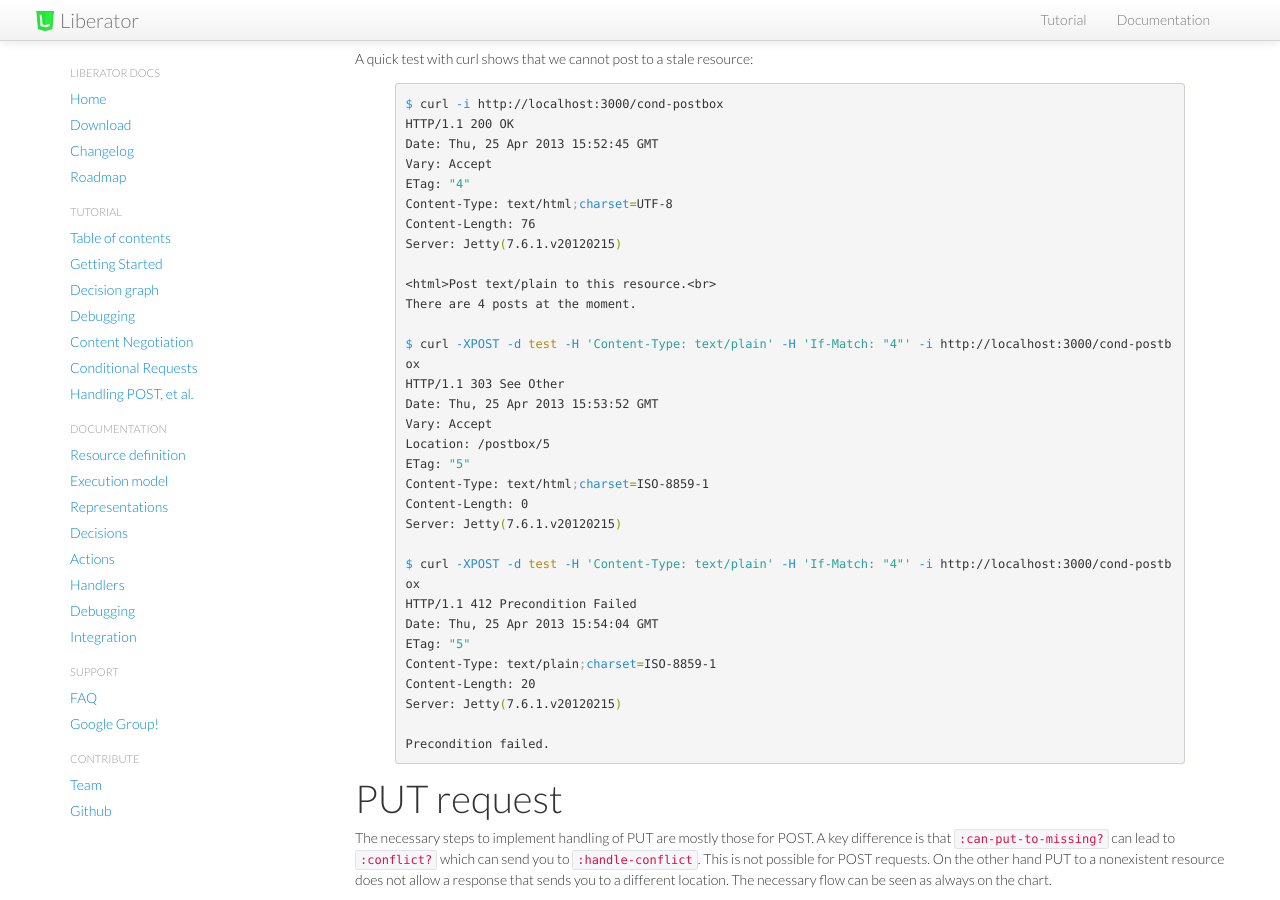
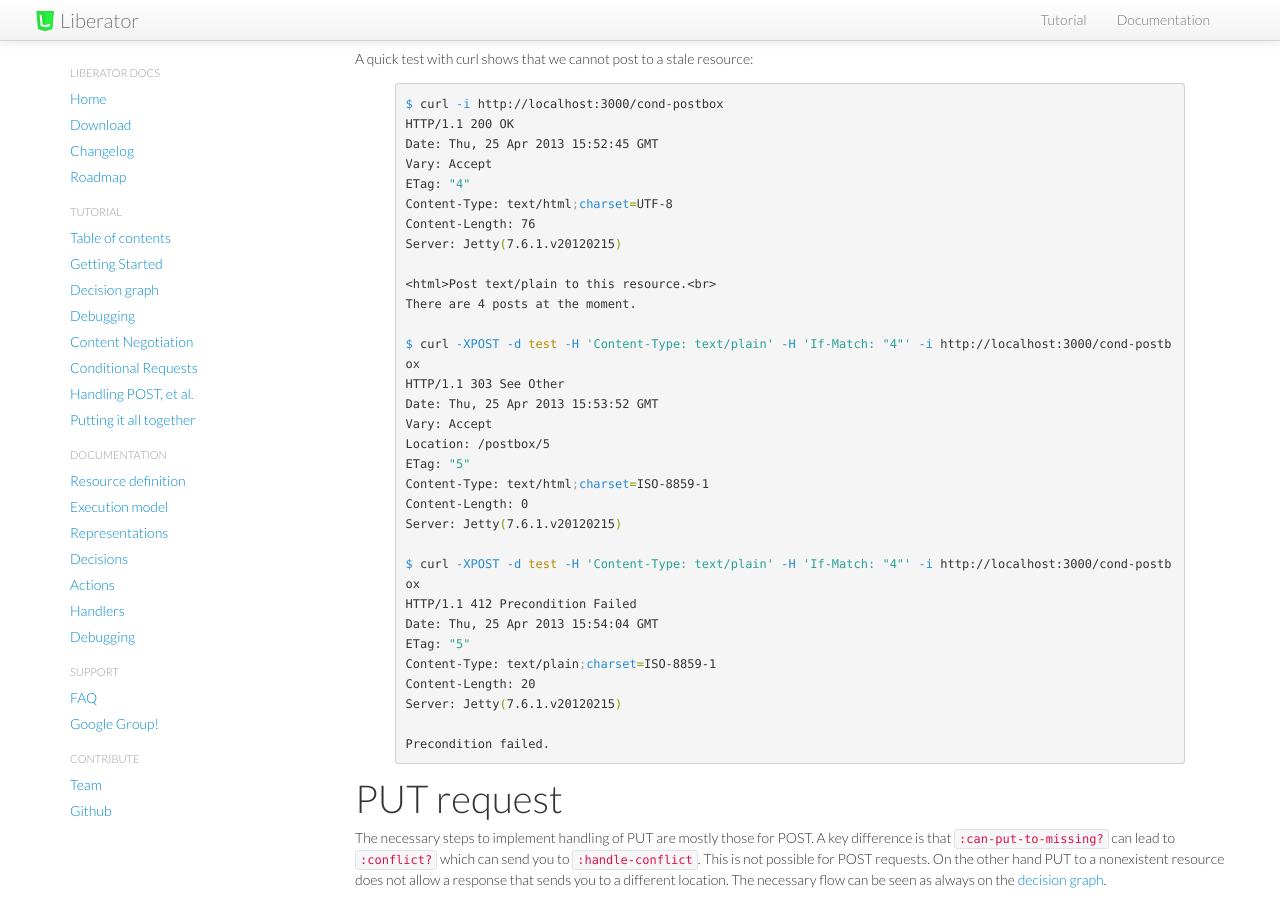
Before and after one commit to clojure-liberator/liberator, a Jekyll site: the page built from tutorial/post-et-al.md, in a window 1280 px wide and 900 px high, scrolled down 1413 px. Built offline with Jekyll 4.4.1, drawn with Linux system fonts in a browser that asks for light colours; nearby versions of some CDN libraries.

Commit message:
Fix a broken link to the SVG. Remove a missing doc from the nav. sidebar and add a present doc. Add a helpful link to the decision chart docs where they are mentioned.

`````diff
--- a/_layouts/bootstrap.html
+++ b/_layouts/bootstrap.html
@@ -63,6 +63,7 @@
             <li><a href="{{site.url}}tutorial/conneg.html">Content Negotiation</a></li>
             <li><a href="{{site.url}}tutorial/conditional.html">Conditional Requests</a></li>
             <li><a href="{{site.url}}tutorial/post-et-al.html">Handling POST, et al.</a></li>
+            <li><a href="{{site.url}}tutorial/all-together.html">Putting it all together</a></li>
             <li class="nav-header">Documentation</li>
             <li data-section="definition"><a href="{{site.url}}doc/resource-definition.html">
                 Resource definition</a></li>
--- a/tutorial/post-et-al.md
+++ b/tutorial/post-et-al.md
@@ -130,4 +130,4 @@ to ````:conflict?```` which can send you to ````:handle-conflict````.
 This is not possible for POST requests. On the other hand PUT to a
 nonexistent resource does not allow a response that sends you to a
 different location. The necessary flow can be seen as always on the
-chart.
+[decision graph](decision-graph.html).
`````
Also changed, not shown: other parts of _layouts/bootstrap.html (+2 -0 lines), tutorial/decision-graph.md (+1 -1 lines).
